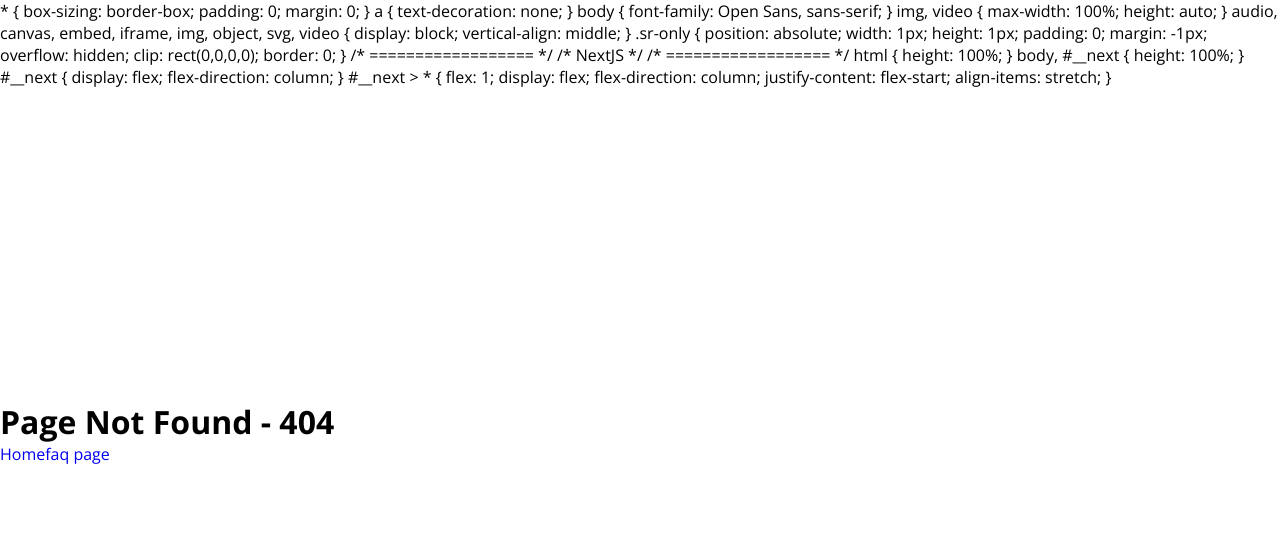
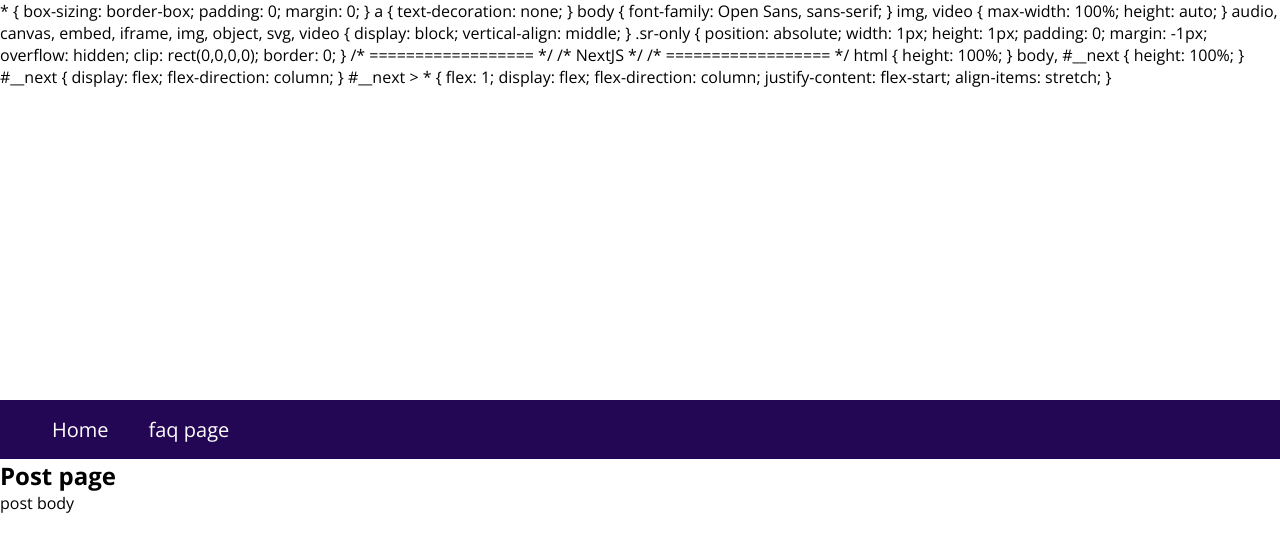
Before and after one commit to jeffersondesouza/frontend-study, a Next.js app in the folder next-js-1/: page /posts/1 in a window 1280 px wide. Before the commit this address had no page. Shown: the top 552 px of the page. Built offline with nearby package versions, Linux system fonts and the light colour scheme.

Commit message:
update project

```diff
--- /dev/null
+++ b/next-js-1/pages/posts/[id].js
@@ -0,0 +1,14 @@
+import { useRouter } from "next/router";
+import Nav from "../../src/components/patterns/Nav";
+
+export default function Post() {
+  const route = useRouter();
+  console.log(route.query.id);
+  return (
+    <div>
+      <Nav />
+      <h2>Post page</h2>
+      <div>post body</div>
+    </div>
+  );
+}
--- a/next-js-1/src/components/Link/index.js
+++ b/next-js-1/src/components/Link/index.js
@@ -4,7 +4,17 @@ export default function Link({ children, href, ...props }) {
   return (
     <NextLink href={href} passHref>
       {/* ...props to pass any other props link clicks, accessibility and so on */}
-      <a {...props}>{children}</a>
+      <a
+        {...props}
+        style={{
+          textDecoration: "none",
+          color: "white",
+          fontSize: 20,
+          padding: 20
+        }}
+      >
+        {children}
+      </a>
     </NextLink>
   );
 }
--- /dev/null
+++ b/next-js-1/src/components/patterns/Nav/index.js
@@ -0,0 +1,35 @@
+import { theme } from "../../../theme/theme";
+import { Box, Text } from "../../../theme/components";
+import Link from "../../Link";
+
+export default function Nav() {
+  return (
+    <Box
+      as="nav"
+      styleSheet={{
+        backgroundColor: theme.colors.primary[900],
+      }}
+    >
+      <Box
+        styleSheet={{
+          overflow: "hidden",
+          maxWidth: theme.space.xcontainer_xl,
+          marginLeft: "auto",
+          marginRight: "auto",
+          textColor: theme.colors.neutral["000"],
+          paddingVertical: {
+            xs: theme.space.x4,
+          },
+          paddingHorizontal: {
+            xs: theme.space.x4,
+            sm: theme.space.x6,
+            lg: theme.space.x8,
+          },
+        }}
+      >
+        <Link href="/">Home</Link>
+        <Link href="/faq">faq page</Link>
+      </Box>
+    </Box>
+  );
+}
--- a/next-js-1/src/screens/HomeScreen/index.js
+++ b/next-js-1/src/screens/HomeScreen/index.js
@@ -3,6 +3,7 @@ import Footer from "../../components/patterns/Footer";
 import Link from "../../components/Link";
 import { theme } from "../../theme/theme";
 import { Image, Box, Text, Icon, Input, Button } from "../../theme/components";
+import Nav from "../../components/patterns/Nav";
 
 const LOGO_ALURA_URL = "/images/alura-logo.svg";
 const SIDE_IMAGE_URL = "/images/alura-cases.png";
@@ -100,6 +101,7 @@ function SideImage() {
 export default function HomeScreen() {
   return (
     <Box>
+      <Nav />
       <Box
         as="main"
         styleSheet={{
```
Also changed, not shown: next-js-1/pages/faq.js (+3 -5 lines).
